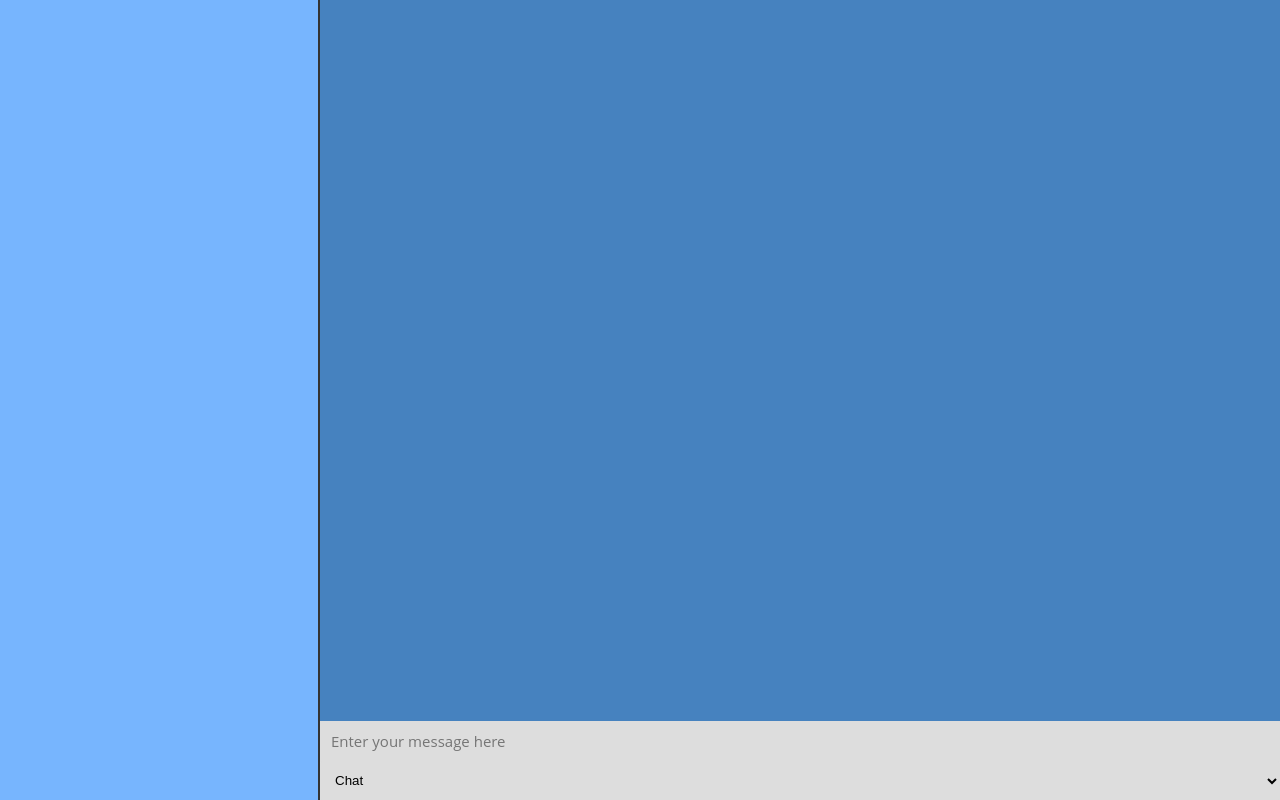
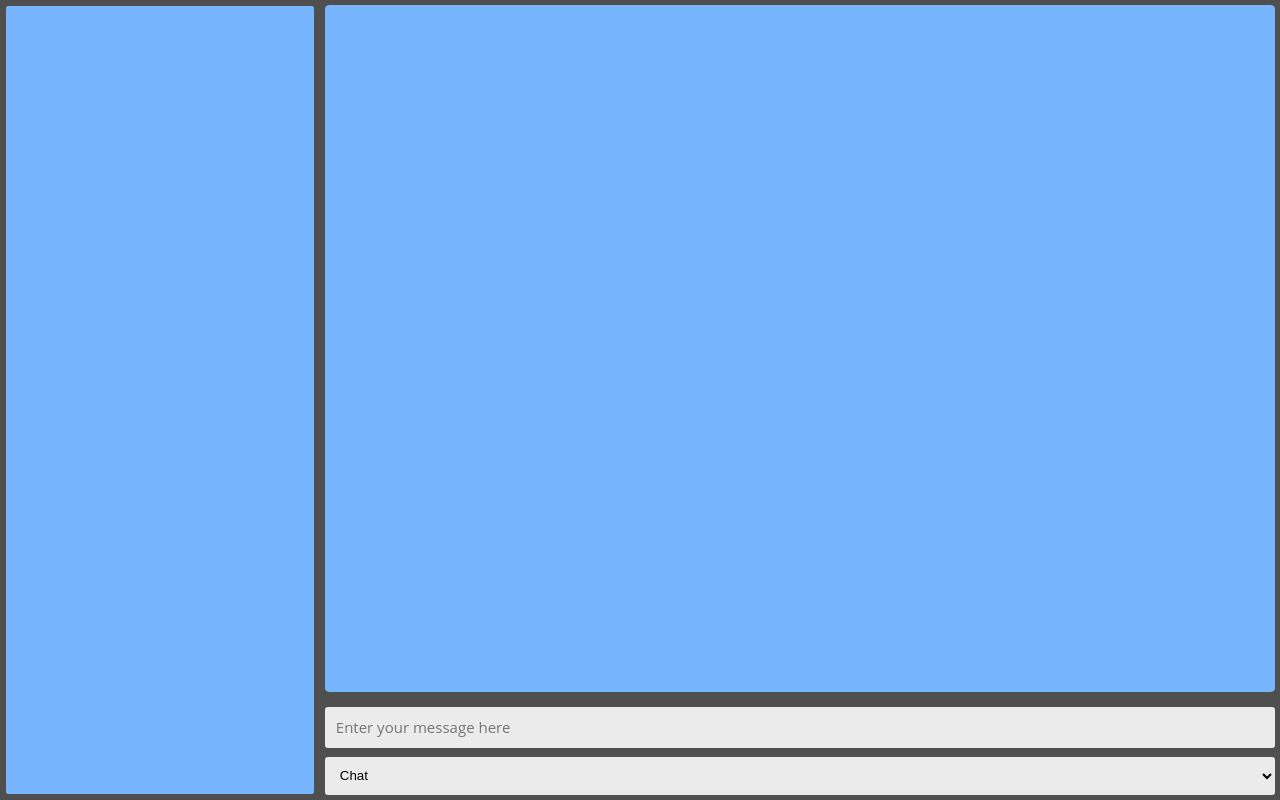
Before and after one commit to Lucas8448/vue.js-GPT-3, a Vue app in the folder gpt/: page / in a window 1280 px wide. Built offline with nearby package versions, Linux system fonts and the light colour scheme.

Commit message:
Styling updates

```diff
--- a/gpt/src/App.vue
+++ b/gpt/src/App.vue
@@ -3,7 +3,7 @@
     <div class="chats"></div>
     <div class="chat-container">
       <div class="messages" v-for="message in messages" :key="message.id">
-        <div class="message" :class="{ 'user': message.sender === 'user', 'chatbot': message.sender === 'chatbot' }">
+        <div class="message" :class="{ 'You': message.sender === 'You', 'AI': message.sender === 'AI' }">
           {{ message.sender }} : {{ message.text }}
         </div>
       </div>
--- a/gpt/src/assets/main.css
+++ b/gpt/src/assets/main.css
@@ -1,7 +1,8 @@
 @import './base.css';
 
 
-.container {  display: grid;
+.container {
+    display: grid;
     grid-template-columns: 1fr 1fr 1fr 1fr;
     grid-template-rows: 1fr 1fr 1fr 1fr 0.4fr;
     gap: 0px 0px;
@@ -13,57 +14,81 @@
         "chats chat-container chat-container chat-container"
         "chats inputs inputs inputs";
     height: 100vh;
+    background-color: #4F4F4F;
+}
+
+.You {
+    grid-area: user;
+    background-color: #40414F;
+    color: var(--vt-c-white-soft);
+    padding: 1%;
+    margin: 1%;
+    border-radius: 10px;
+}
+
+.AI {
+    grid-area: chatbot;
+    background-color: #343540;
+    color: var(--vt-c-white-soft);
+    padding: 1%;
+    margin: 1%;
+    border-radius: 10px;
 }
 
 .chats {
     grid-area: chats;
-    overflow-y: scroll;
+    max-height: 100%; /* or any other value */
     background-color: #77B5FE;
-    border-right: 2px solid #333;;
-
+    overflow: hidden; /* added this */
+    margin: 1.75%;
+    border-radius: 0.5%;
 }
 
 .inputs {
     grid-area: inputs;
-    background-color: #ddd;
+    background-color: #4F4F4F;
 }
 
 .chat-container {
     grid-area: chat-container;
-    overflow-y: scroll;
-    background-color: #4682BF;
+    max-height: 100%; /* or any other value */
+    background-color: #77B5FE;
     color: var(--vt-c-white-soft);
-    padding: 2%;
+    padding: 0.5%;
+    overflow:auto; /* added this */
+    margin: 0.5%;
+    border-radius: 0.5%;
+    scroll-behavior: smooth;
 }
-
 
 .input-area {
     -webkit-appearance: none;
     -moz-appearance: none;
     appearance: none;
     font: 15px/1 'Open Sans', sans-serif;
-    color: #333;
+    color: #40414F;
     -webkit-font-smoothing: antialiased;
     -moz-osx-font-smoothing: grayscale;
-    width: 100%;
-    background-color: #ddd;
+    width: 99%;
+    background-color: #EBEBEB;
     border: none;
     padding: 10px 11px 11px 11px;
     border-radius: 3px;
     box-shadow: none;
     outline: none;
-    margin: 0;
+    margin: 0.5%;
+    margin-top: 1%;
     box-sizing: border-box;
 }
 
 .chatbot-dropdown {
-    width: 100%;
-    background-color: #ddd;
+    width: 99%;
+    background-color: #EBEBEB;
     border: none;
     padding: 10px 11px 11px 11px;
     border-radius: 3px;
     box-shadow: none;
     outline: none;
-    margin: 0;
+    margin: 0.5%;
     box-sizing: border-box;
 }
```
